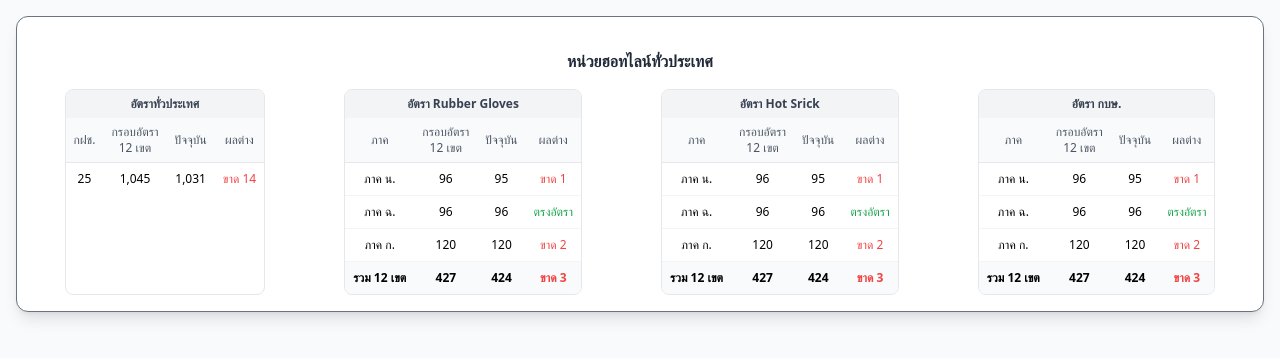
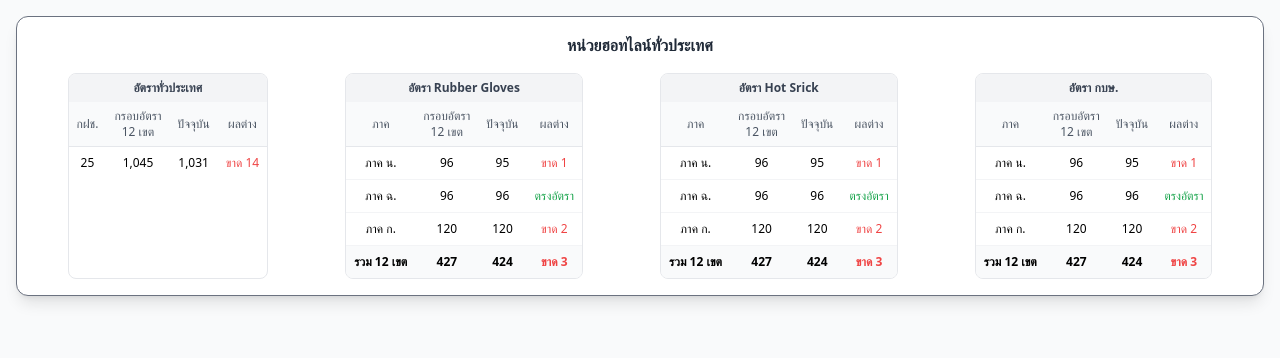
Before and after one commit to saranloveyou/SRNloveU, a plain HTML site: page index.html in a window 1280 px wide. Drawn offline with nearby package versions, Linux system fonts and the light colour scheme.

Commit message:
Update index.html

```diff
--- a/index.html
+++ b/index.html
@@ -9,10 +9,9 @@
 <body class="bg-gray-50 p-4 font-sans text-sm">
 
   <div class="bg-white border border-gray-500 rounded-xl shadow-lg p-4">
-    <h1 class="text-center text-base font-bold my-4 text-gray-800">หน่วยฮอทไลน์ทั่วประเทศ</h1>
+    <h1 class="text-center text-base font-bold mb-4 text-gray-800">หน่วยฮอทไลน์ทั่วประเทศ</h1>
 
-    <div class="">
-      <div class="flex justify-around gap-4 min-w-max">
+      <div class="flex justify-around gap-2 min-w-full">
 
         <!-- ตาราง 1: อัตราทั่วประเทศ -->
         <div class="border border-gray-200 rounded-lg overflow-hidden">
@@ -137,7 +136,6 @@
         </div>
 
       </div>
-    </div>
   </div>
 
 </body>
```
